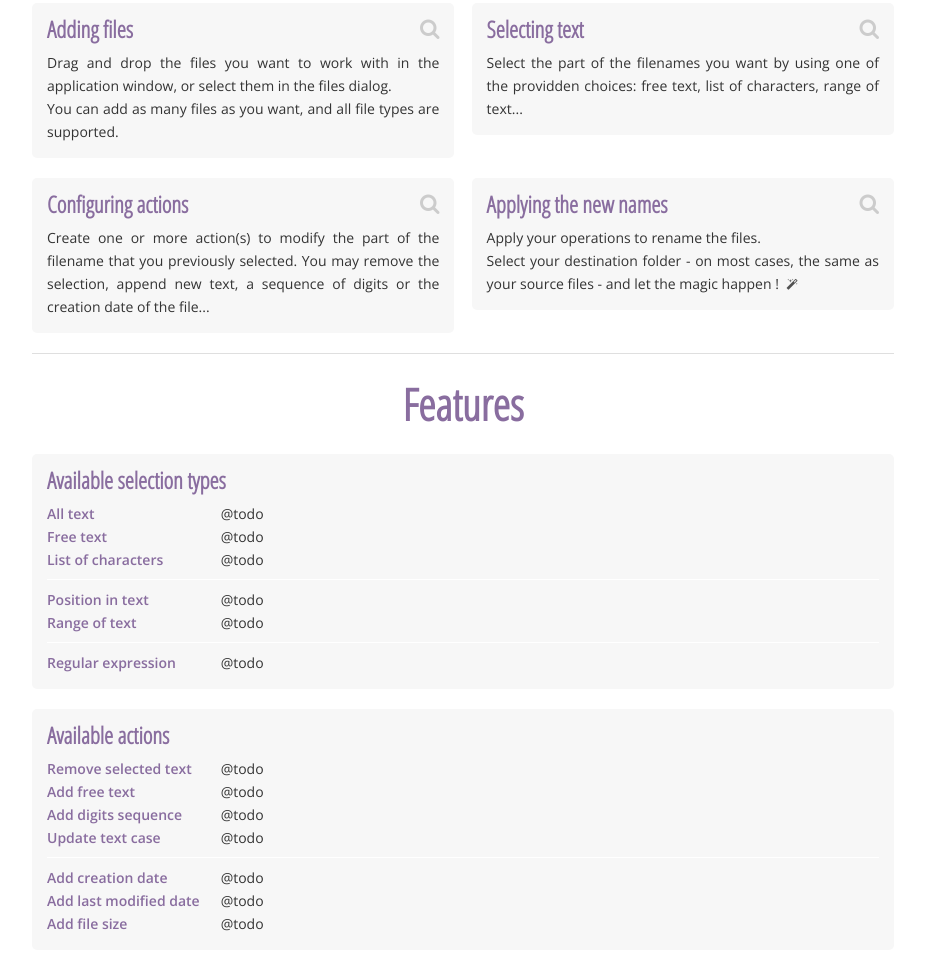
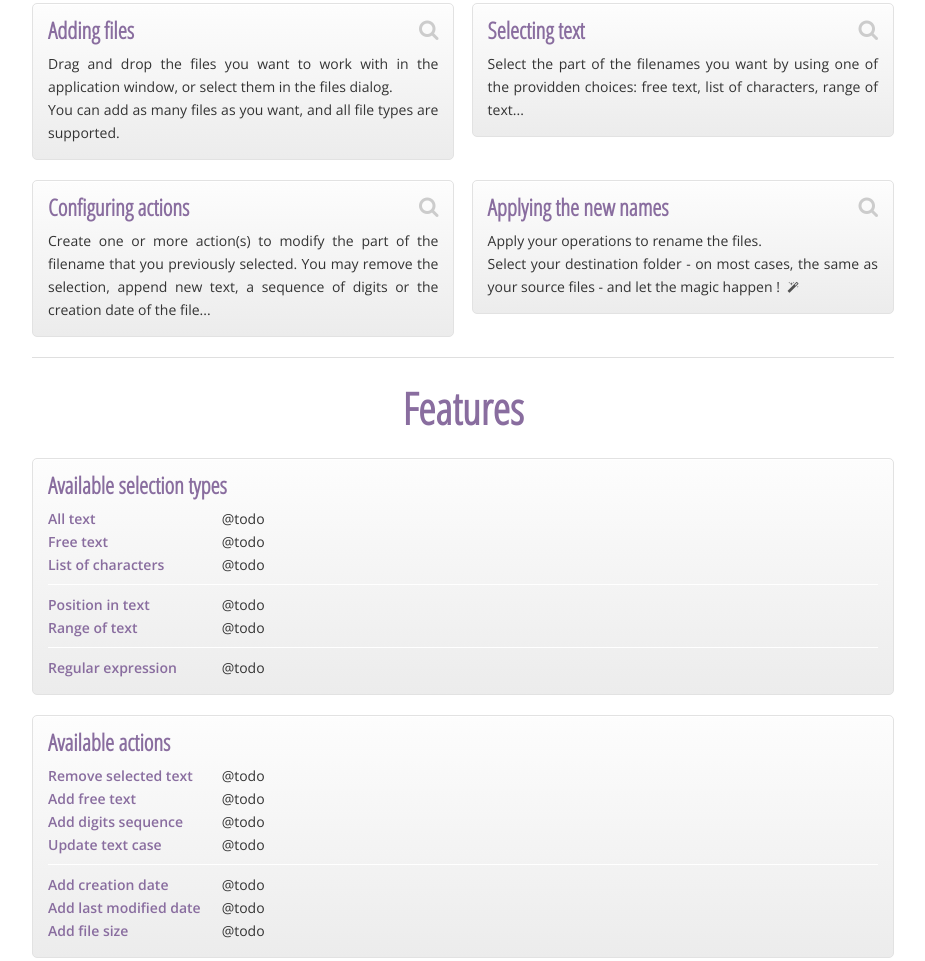
Before and after one commit to namagicapp/namagicapp.github.io, a plain HTML site: page index.html in a window 1280 px wide. Shown: the part 1145-2106 px from the top of the page, without its empty margins (177-1102 px from the left). Drawn offline with nearby package versions, Linux system fonts and the light colour scheme.

Commit message:
Updates block styles

```diff
--- a/assets/sass/_section.scss
+++ b/assets/sass/_section.scss
@@ -18,6 +18,7 @@
 
     h3
     {
+        position    : relative;
         color       : #896d9f;
         text-align  : center;
         font-weight : 600;
@@ -59,26 +60,28 @@
 
     }
 
+    .block
+    {
+        background    : linear-gradient(to bottom, #fdfdfd 0%, #ececec 100%);
+        box-sizing    : border-box;
+        border-radius : 5px;
+        border        : 1px solid #e2e2e2;
+        box-shadow    : inset 0 1px 0 #ffffff;
+        padding       : 10px 15px 15px 15px;
+    }
+
     .full
     {
-        width         : 100%;
-        float         : left;
-        margin        : 0 0 20px 0;
-        background    : #f7f7f7;
-        padding       : 10px 15px 15px 15px;
-        box-sizing    : border-box;
-        border-radius : 5px;
+        width  : 100%;
+        float  : left;
+        margin : 0 0 20px 0;
     }
 
     .half
     {
-        width         : 49%;
-        float         : left;
-        margin        : 0 0 20px 0;
-        background    : #f7f7f7;
-        padding       : 10px 15px 15px 15px;
-        box-sizing    : border-box;
-        border-radius : 5px;
+        width  : 49%;
+        float  : left;
+        margin : 0 0 20px 0;
 
         &.left
         {
--- a/index.html
+++ b/index.html
@@ -42,7 +42,7 @@
                 <div class="overlay js-overlay-04" style="width: 10.65%; height: 9.1%; top: 76.1%; left: 82.8%;"></div>
                 <img src="assets/css/images/screenshot.png">
             </div>
-            <div class="half left">
+            <div class="block half left">
                 <h4>
                     Adding files
                     <i class="fa fa-search js-caption-magnifier" data-caption="caption-01" data-overlay="01"></i>
@@ -53,7 +53,7 @@
                     You can add as many files as you want, and all file types are supported.
                 </p>
             </div>
-            <div class="half">
+            <div class="block half">
                 <h4>
                     Selecting text
                     <i class="fa fa-search js-caption-magnifier" data-caption="caption-01" data-overlay="02"></i>
@@ -64,7 +64,7 @@
                 </p>
             </div>
             <div class="clear"></div>
-            <div class="half left">
+            <div class="block half left">
                 <h4>
                     Configuring actions
                     <i class="fa fa-search js-caption-magnifier" data-caption="caption-01" data-overlay="03"></i>
@@ -74,7 +74,7 @@
                     You may remove the selection, append new text, a sequence of digits or the creation date of the file...
                 </p>
             </div>
-            <div class="half">
+            <div class="block half">
                 <h4>
                     Applying the new names
                     <i class="fa fa-search js-caption-magnifier" data-caption="caption-01" data-overlay="04"></i>
@@ -94,7 +94,7 @@
             <h3>
                 Features
             </h3>
-            <div class="full">
+            <div class="block full">
                 <h4>Available selection types</h4>
                 <p>
                     <strong>All text</strong>
@@ -123,7 +123,7 @@
                     @todo
                 </p>
             </div>
-            <div class="full">
+            <div class="block full">
                 <h4>Available actions</h4>
                 <p>
                     <strong>Remove selected text</strong>
```
Also changed, not shown: assets/css/main.css.
